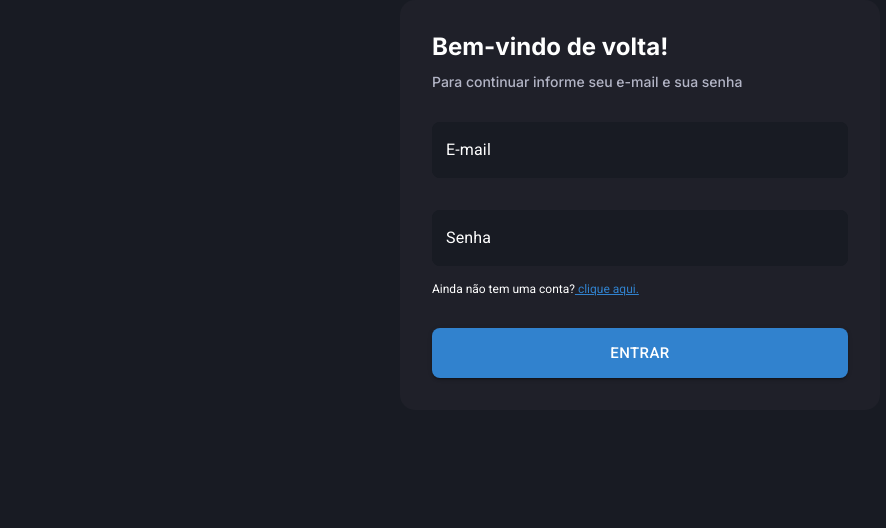
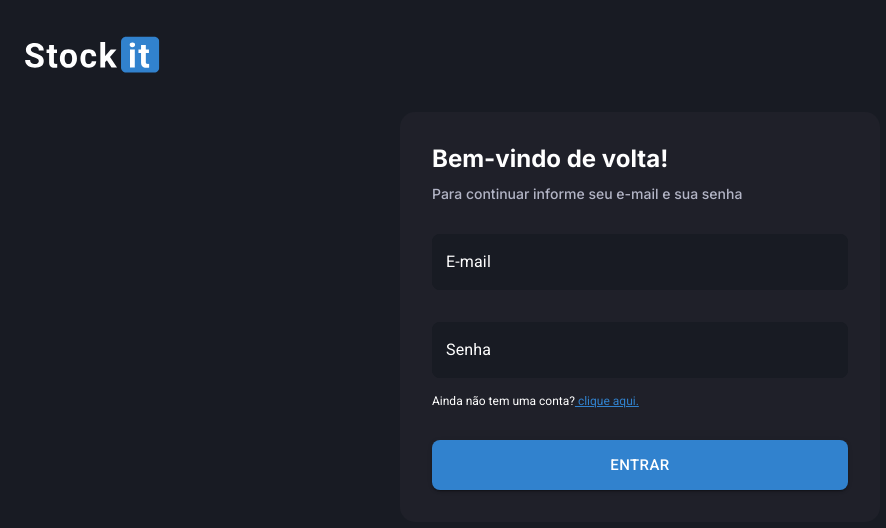
Before and after one commit to LeonardoCD/Stock.it, a React (Create React App) app: page /login in a window 1280 px wide. Shown: the top 528 px of the page, without its empty margins (0-886 px from the left). Built offline with nearby package versions, Linux system fonts and the light colour scheme.

Commit message:
fix: Login

```diff
--- a/src/pages/Login/index.tsx
+++ b/src/pages/Login/index.tsx
@@ -2,13 +2,15 @@ import * as S from './styles';
 import { Input } from '../../components/Input';
 import { Stack } from '@mui/material';
 import { ButtonBase } from '../../components/Button';
-import { Header } from '../../components/Header';
 import { SubmitHandler, useForm } from 'react-hook-form';
-import { UserSingIn } from '../../utils/types/userTypes';
+import { User, UserSingIn, UserSingUp } from '../../utils/types/userTypes';
 import { yupResolver } from "@hookform/resolvers/yup";
 import * as yup from 'yup';
 import { api } from '../../services/api';
 import { useSnackbar } from 'notistack';
+import { Link } from 'react-router-dom';
+import {useNavigate} from "react-router-dom";
+import logo from '../../assets/logo.svg';
 
 
 
@@ -18,20 +20,25 @@ const signInFormSchema = yup.object().shape({
 });
 
 export function Login() {
+  localStorage.clear();
+  const navigate = useNavigate();
   const { enqueueSnackbar } = useSnackbar();
 
   const singIn: SubmitHandler<UserSingIn> = async (data) => {
     try {
       const response = await api.get(`/user?search=${data.password}`);
-
       if(data.password === response.data[0].senha
         && data.email === response.data[0].email) {
         enqueueSnackbar('Login efetuado com sucesso!', {
           variant: 'success',
         });
 
-        //Redireciona para a página de produtos
-        //Salva o token do usuário no localStorage
+        localStorage.setItem('userName', response.data[0].nome);
+        localStorage.setItem('userSurname', response.data[0].sobrenome);
+        localStorage.setItem('userEmail', response.data[0].email);
+        localStorage.setItem('userToken', response.data[0].token);
+        localStorage.setItem('userImage', response.data[0].image);
+        navigate('/');
       } else {
         enqueueSnackbar('E-mail ou senha incorretos', {
           variant: 'error',
@@ -53,6 +60,9 @@ export function Login() {
 
   return (
     <>
+      <S.Header>
+        <img src={logo} alt="GoBarber" />
+      </S.Header>
       <S.LoginContainer onSubmit={handleSubmit(singIn)}>
         <h1>Bem-vindo de volta!</h1>
         <p>Para continuar informe seu e-mail e sua senha</p>
@@ -74,7 +84,7 @@ export function Login() {
           <Stack>
             <span>
               Ainda não tem uma conta?
-              <a href='#'> clique aqui.</a>
+              <Link to='/singUp'> clique aqui.</Link>
             </span>
             <ButtonBase
               text='Entrar'
--- a/src/pages/Login/styles.ts
+++ b/src/pages/Login/styles.ts
@@ -38,3 +38,13 @@ export const LoginContainer = styled.form`
     }
   }
 `;
+
+export const Header = styled.header`
+  display: flex;
+  align-items: center;
+  justify-content: space-between;
+  height: 7rem;
+  width: 100%;
+  background-color: var(--gray900);
+  padding: 1.5rem;
+`;
```
